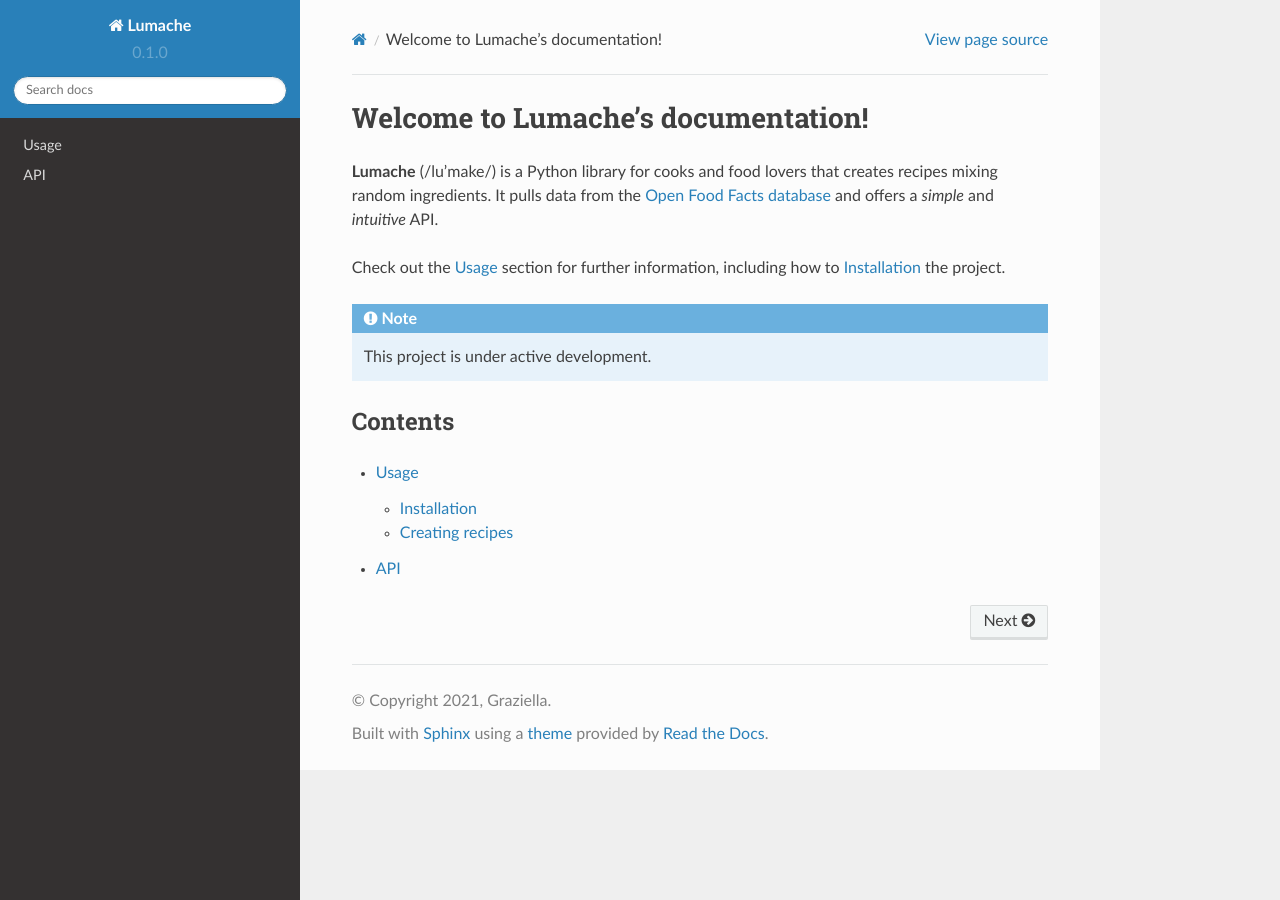
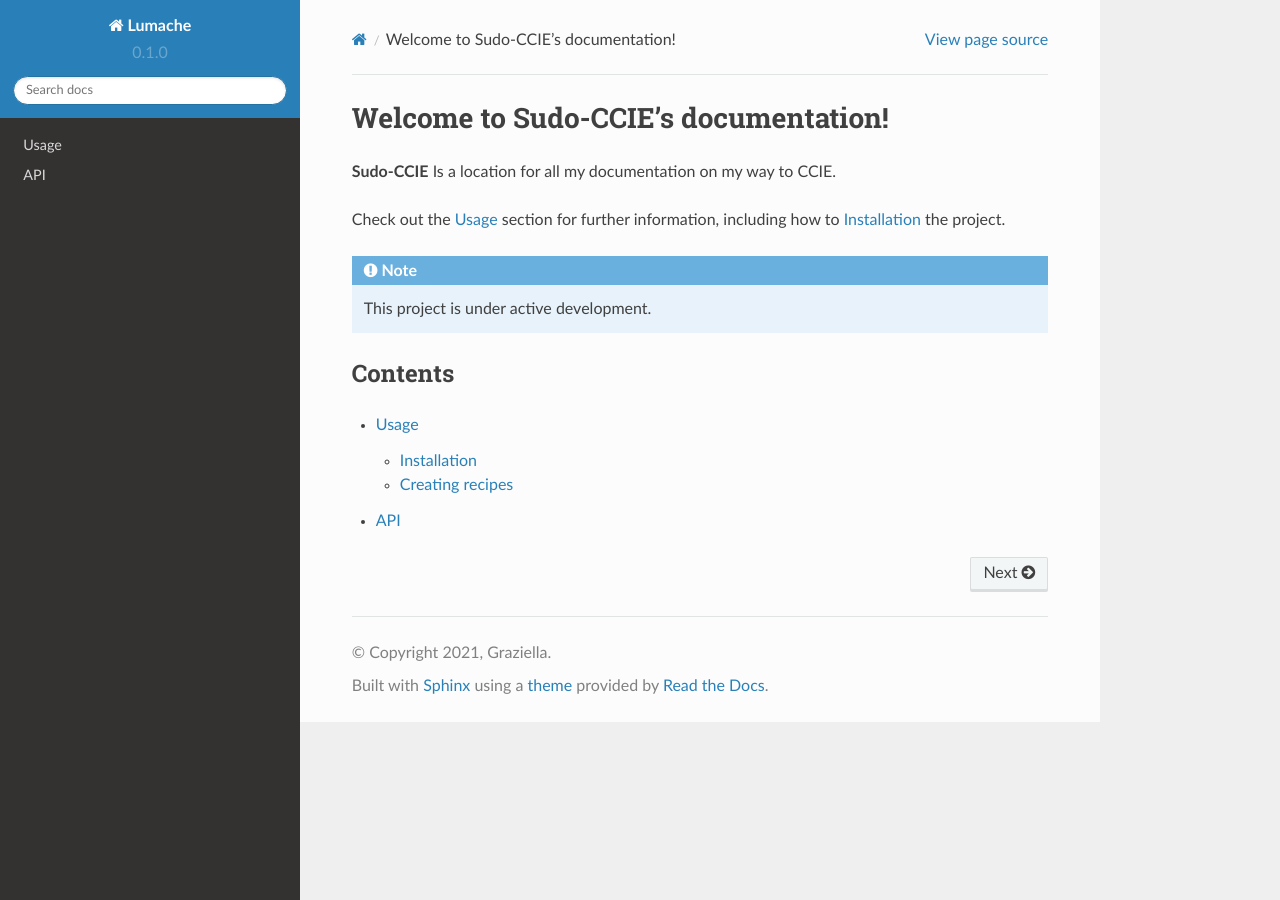
Before and after one commit to sudo-ccie/rtd-tut, a Sphinx documentation site: the page built from docs/source/index.rst, in a window 1280 px wide. Built offline with Sphinx 7.4.7 and the Read the Docs theme 2.0.0, drawn with Linux system fonts in a browser that asks for light colours.

Commit message:
Update index.rst

```diff
--- a/docs/source/index.rst
+++ b/docs/source/index.rst
@@ -1,10 +1,8 @@
-Welcome to Lumache's documentation!
+Welcome to Sudo-CCIE's documentation!
 ===================================
 
-**Lumache** (/lu'make/) is a Python library for cooks and food lovers
-that creates recipes mixing random ingredients.
-It pulls data from the `Open Food Facts database <https://world.openfoodfacts.org/>`_
-and offers a *simple* and *intuitive* API.
+**Sudo-CCIE** Is a location for all my documentation on my way to CCIE.
+
 
 Check out the :doc:`usage` section for further information, including
 how to :ref:`installation` the project.
```
